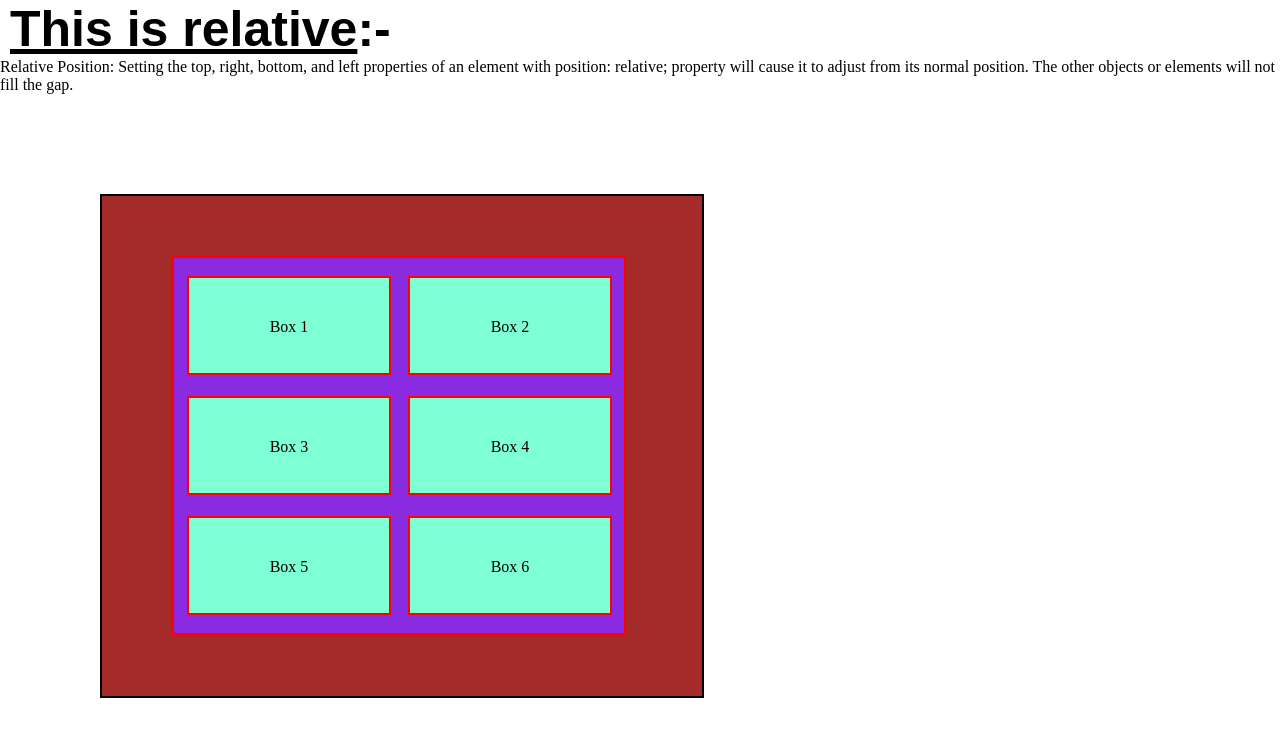
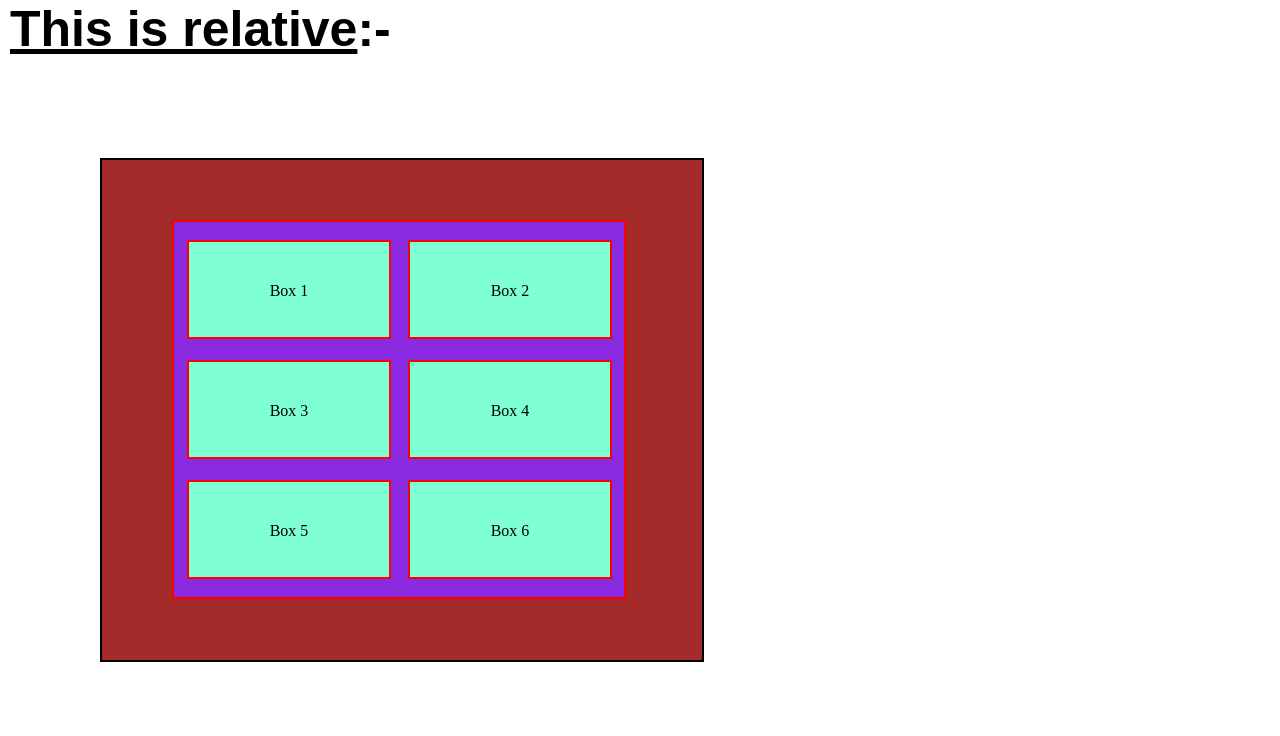
Before and after one commit to dipesh0999/relative, a plain HTML site: page index.html in a window 1280 px wide. Drawn offline with Linux system fonts and the light colour scheme.

Commit message:
Update index.html

```diff
--- a/index.html
+++ b/index.html
@@ -6,8 +6,6 @@
     </head>
     <body>
         <h1><u>This is relative</u>:-</h1>
-        <p>Relative Position: Setting the top, right, bottom, and left properties of an element with position: relative; property will cause it to adjust from its normal position.
-            The other objects or elements will not fill the gap.</p>
         <div class="relative">
             <div class="absolute"></div>
             <div class="absolute-1">Box 1</div>
```
